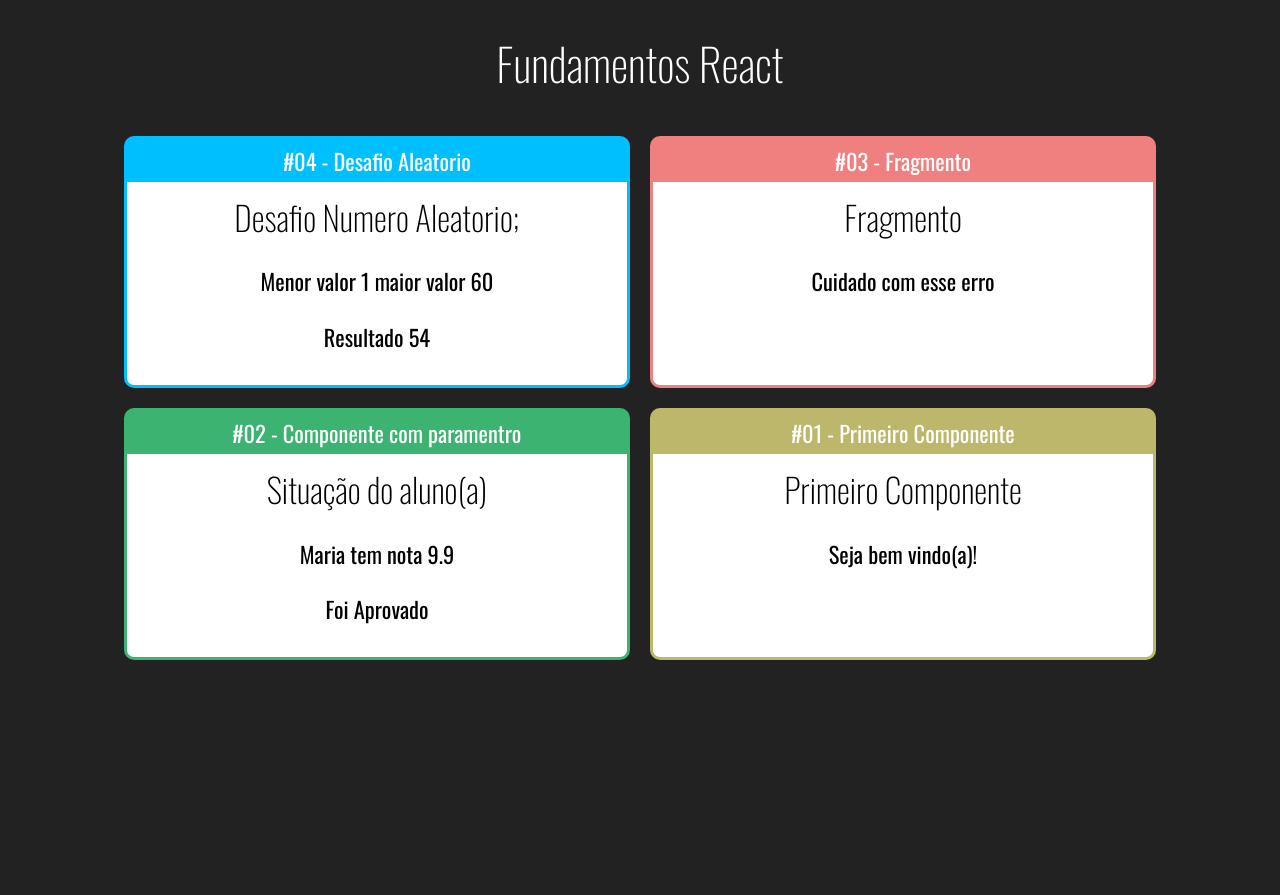
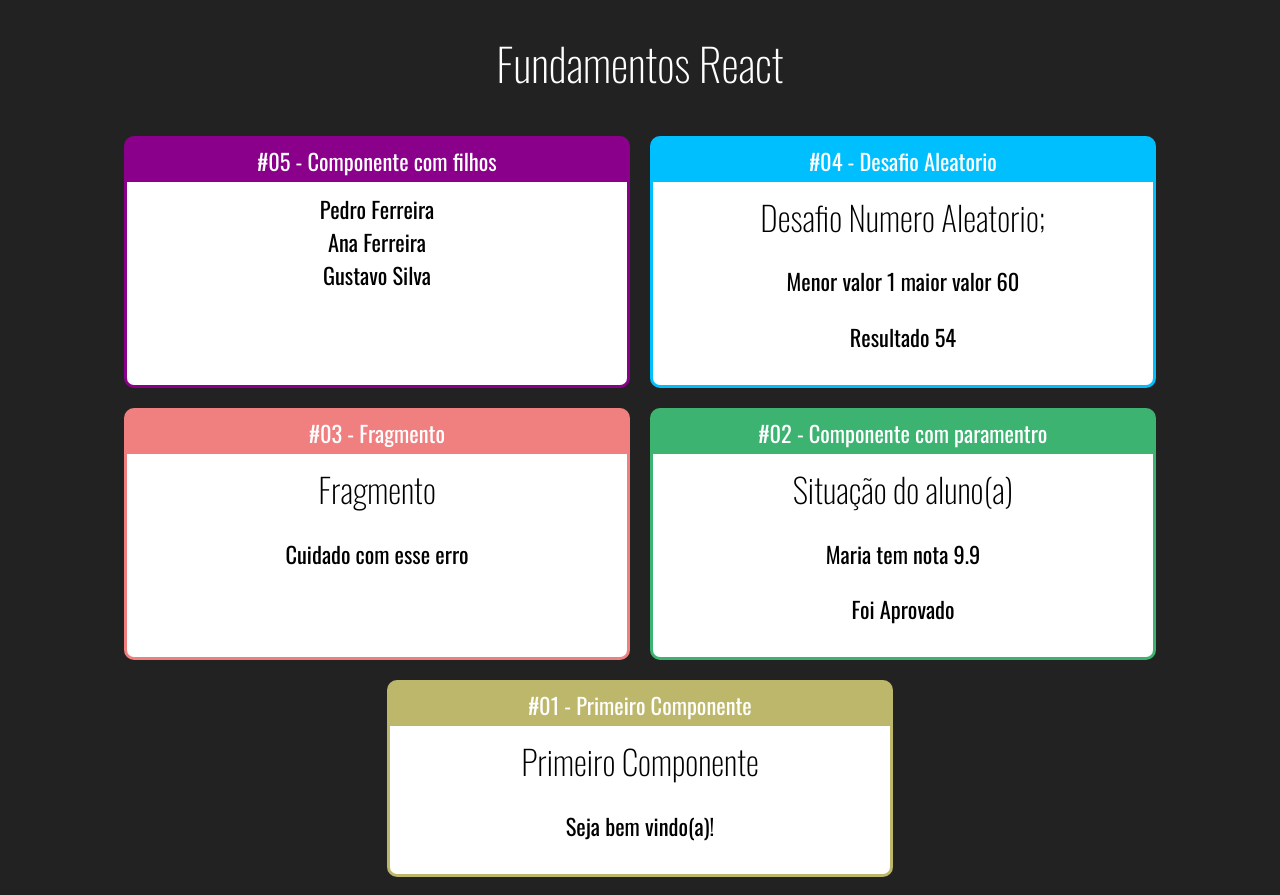
Before and after one commit to oliveiraprg/react_cod3r, a React (Create React App) app in the folder fundamentos-react/: page / in a window 1280 px wide. Before the commit the page ends 800 px from the top, so only its background shows below. Built offline with nearby package versions, Linux system fonts and the light colour scheme.

Commit message:
passing inheritance from one component to another

```diff
--- a/fundamentos-react/src/App.jsx
+++ b/fundamentos-react/src/App.jsx
@@ -5,6 +5,7 @@
 import ComParametro from './components/basicos/ComParametro'
 import Fragmento from './components/basicos/Fragmento'
 import Aleatorio from './components/basicos/Aleatorio'
+import Familia from "./components/basicos/Familia";
 
 
 export default function App(props) {
@@ -12,6 +13,9 @@
         <div className='App'>
             <h1>Fundamentos React</h1>
             <div className="Cards">
+                <Card titulo="#05 - Componente com filhos" color="#8B008B">
+                    <Familia sobrenome="Ferreira"/>
+                </Card>
                 <Card titulo="#04 - Desafio Aleatorio" color="#00BFFF">
                     <Aleatorio min={1} max={60}/>
                 </Card>
--- /dev/null
+++ b/fundamentos-react/src/components/basicos/Familia.jsx
@@ -0,0 +1,13 @@
+import React from "react";
+import FamiliaMembro from "./FamiliaMembro";
+
+
+export default function Familia (props) {
+    return (
+        <div>
+            <FamiliaMembro nome='Pedro' sobrenome={props.sobrenome} />
+            <FamiliaMembro nome='Ana' {...props} />
+            <FamiliaMembro nome='Gustavo' sobrenome='Silva' />
+        </div>
+    )
+}
--- /dev/null
+++ b/fundamentos-react/src/components/basicos/FamiliaMembro.jsx
@@ -0,0 +1,7 @@
+import React from "react";
+
+export default function FamiliaMembro (props) {
+    return (
+        <div><span>{props.nome} {props.sobrenome}</span></div>
+    )
+}
```
